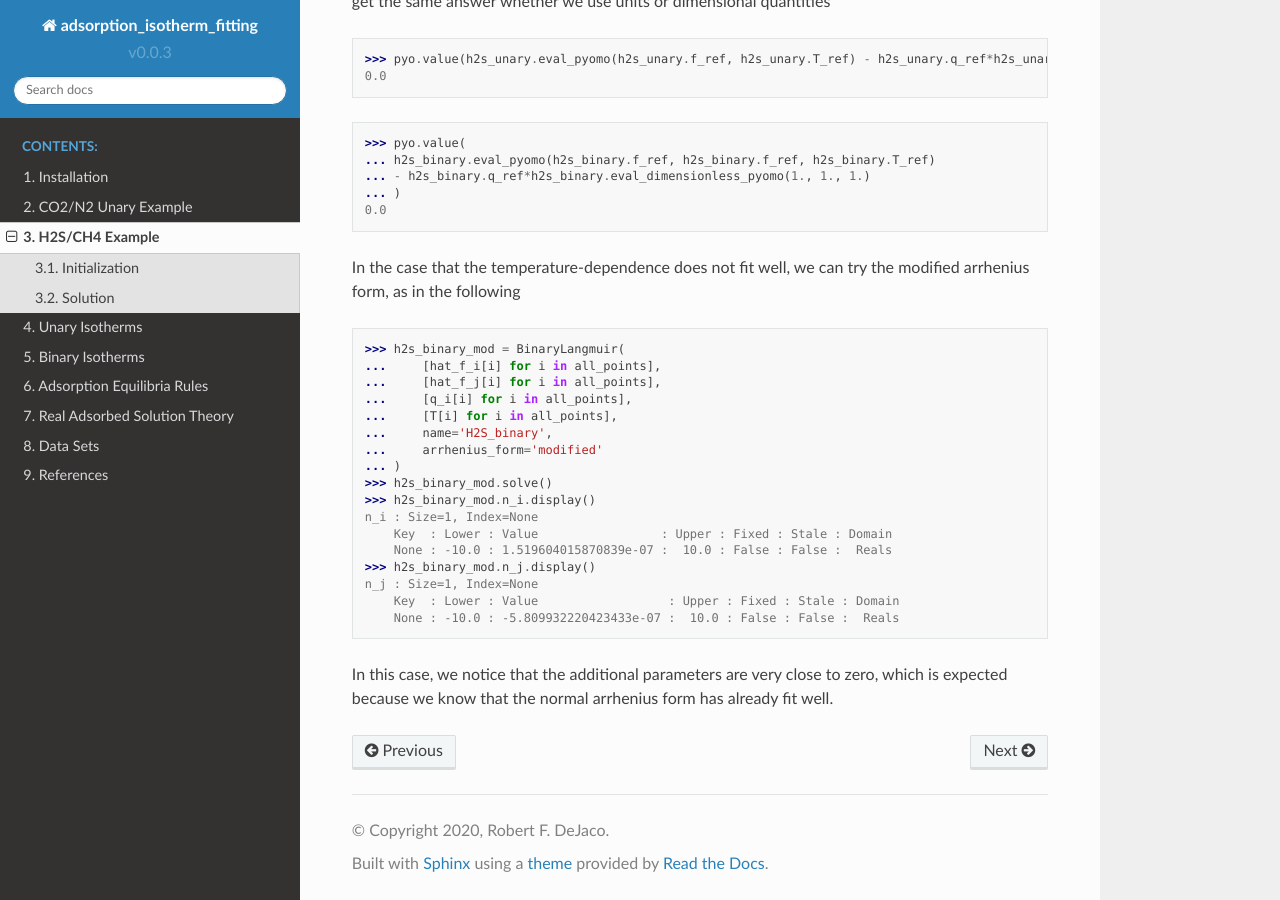
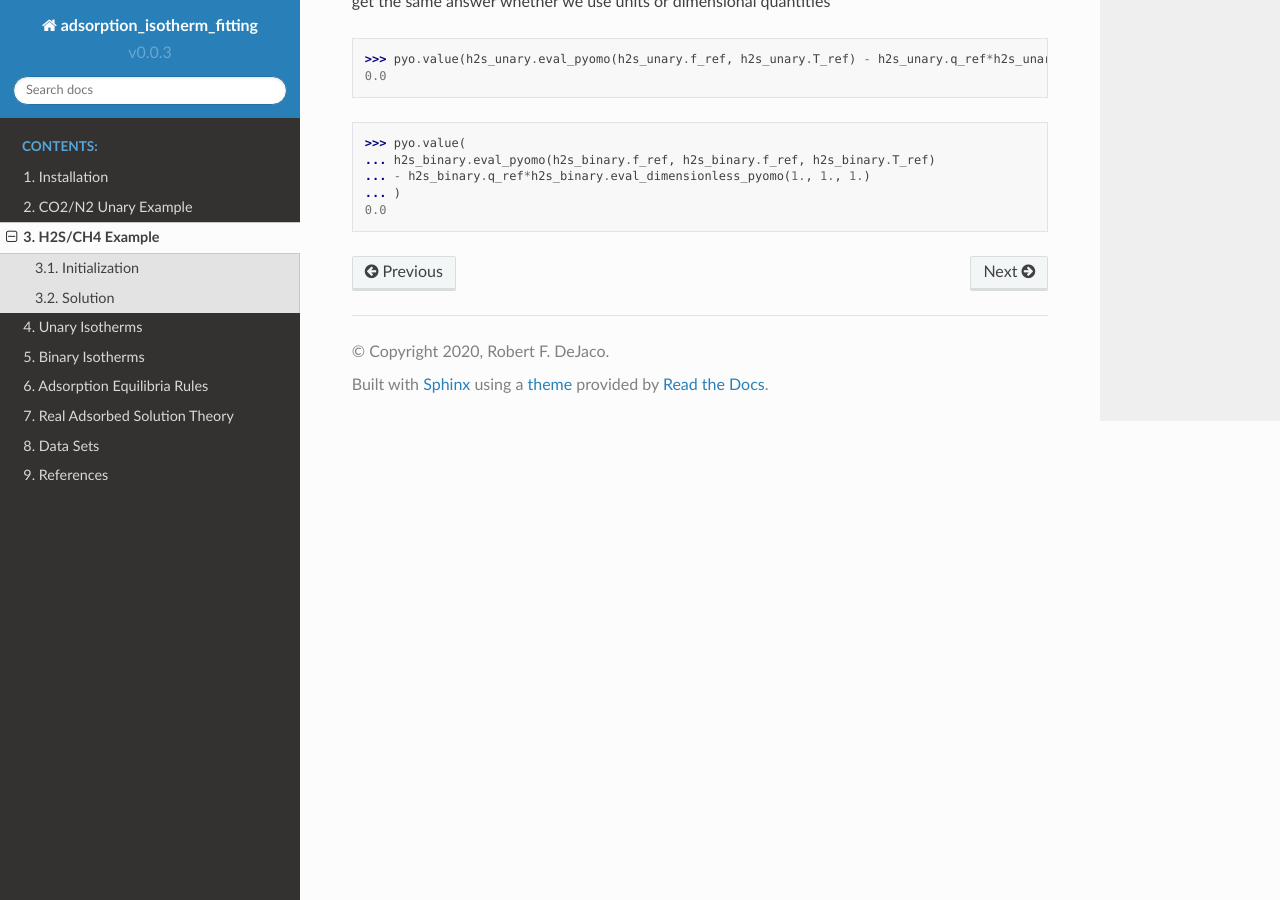
Before and after one commit to dejac001/adsorption_isotherm_fitting, a Sphinx documentation site: the page built from docs/source/h2s_ch4.rst, in a window 1280 px wide and 900 px high, scrolled down 4886 px. Built offline with Sphinx 7.4.7 and the Read the Docs theme 2.0.0, drawn with Linux system fonts in a browser that asks for light colours; cross-references to code outside the pages are shown as plain code.

Commit message:
Remove modified arrhenius
- makes things too complex for the moment when trying to implement scipy

```diff
--- a/docs/source/h2s_ch4.rst
+++ b/docs/source/h2s_ch4.rst
@@ -211,28 +211,3 @@ We get the same answer whether we use units or dimensional quantities
 ... - h2s_binary.q_ref*h2s_binary.eval_dimensionless_pyomo(1., 1., 1.)
 ... )
 0.0
-
-In the case that the temperature-dependence does not fit well, we can try the
-modified arrhenius form, as in the following
-
-
->>> h2s_binary_mod = BinaryLangmuir(
-...     [hat_f_i[i] for i in all_points],
-...     [hat_f_j[i] for i in all_points],
-...     [q_i[i] for i in all_points],
-...     [T[i] for i in all_points],
-...     name='H2S_binary',
-...     arrhenius_form='modified'
-... )
->>> h2s_binary_mod.solve()
->>> h2s_binary_mod.n_i.display()
-n_i : Size=1, Index=None
-    Key  : Lower : Value                 : Upper : Fixed : Stale : Domain
-    None : -10.0 : 1.519604015870839e-07 :  10.0 : False : False :  Reals
->>> h2s_binary_mod.n_j.display()
-n_j : Size=1, Index=None
-    Key  : Lower : Value                  : Upper : Fixed : Stale : Domain
-    None : -10.0 : -5.809932220423433e-07 :  10.0 : False : False :  Reals
-
-In this case, we notice that the additional parameters are very close to zero,
-which is expected because we know that the normal arrhenius form has already fit well.
```
Also changed, not shown: 2 other files.
